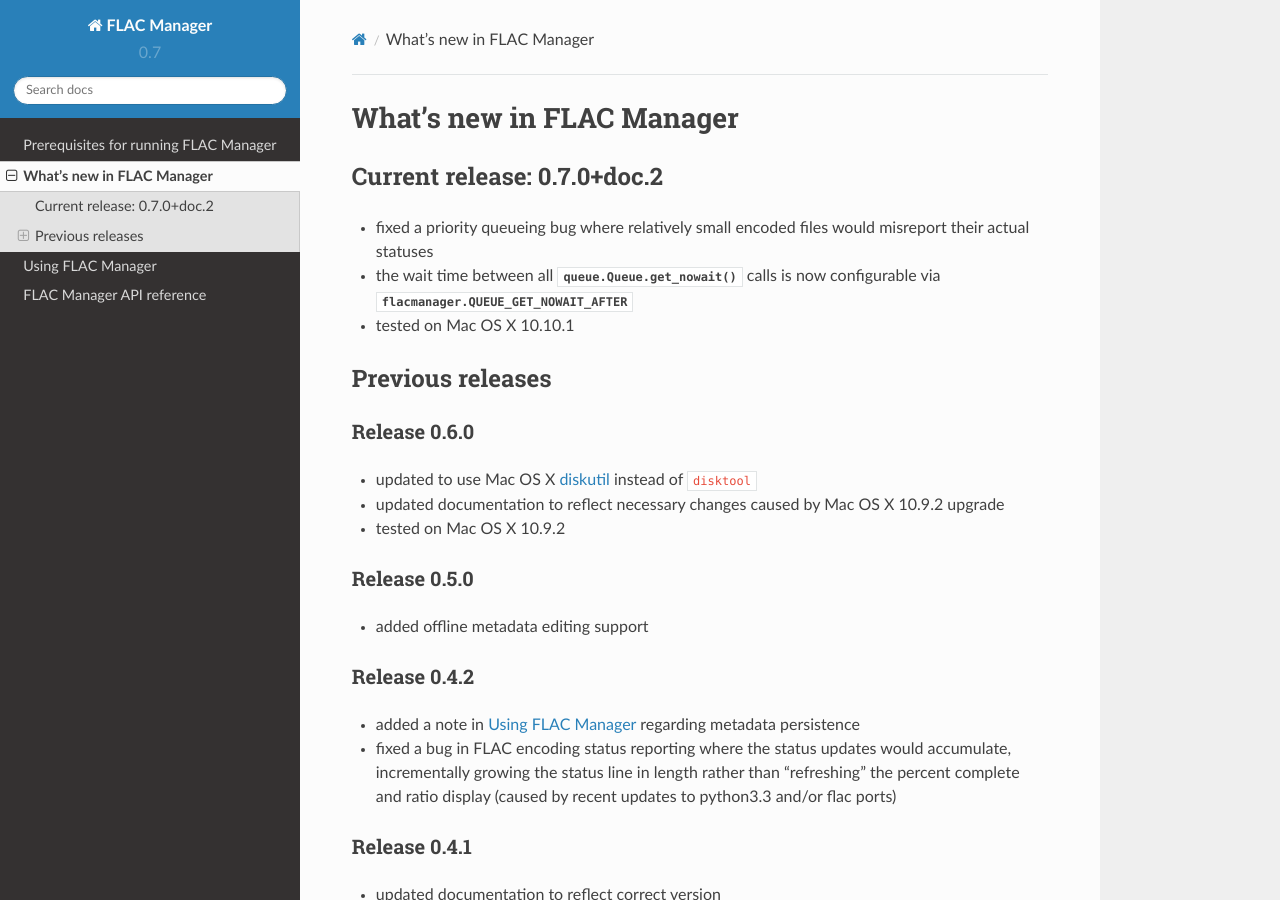
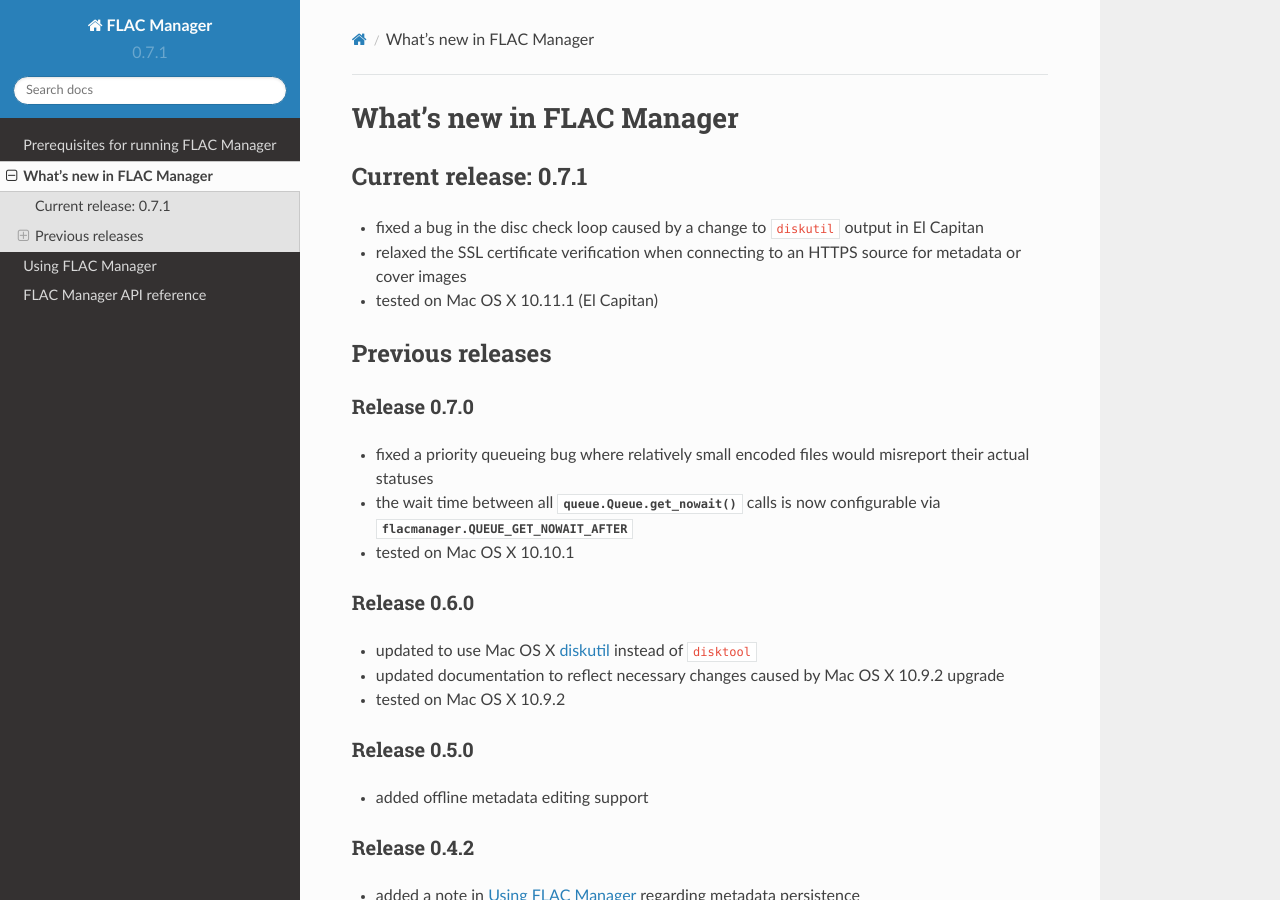
Before and after one commit to mzipay/FLACManager, a Sphinx documentation site: the page built from doc/source/whats-new.rst, in a window 1280 px wide and 900 px high. Built offline with Sphinx 7.4.7 and the Read the Docs theme 2.0.0, drawn with Linux system fonts in a browser that asks for light colours.

Commit message:
updated documentation for release 0.7.1

```diff
--- a/doc/source/conf.py
+++ b/doc/source/conf.py
@@ -14,7 +14,13 @@
 
 import sys, os
 
-import sphinx_rtd_theme
+on_rtd = os.environ.get('READTHEDOCS', None) == 'True'
+if (on_rtd):
+    html_theme = 'default'
+else:
+    import sphinx_rtd_theme
+    html_theme = 'sphinx_rtd_theme'
+    html_theme_path = [sphinx_rtd_theme.get_html_theme_path()]
 
 # If extensions (or modules to document with autodoc) are in another directory,
 # add these directories to sys.path here. If the directory is relative to the
@@ -52,9 +58,9 @@ copyright = '2013 - 2015, Matthew Zipay'
 # built documents.
 #
 # The short X.Y version.
-version = '0.7'
+version = '0.7.1'
 # The full version, including alpha/beta/rc tags.
-release = '0.7.0+doc.2'
+release = '0.7.1'
 
 # The language for content autogenerated by Sphinx. Refer to documentation
 # for a list of supported languages.
@@ -95,7 +101,7 @@ pygments_style = 'sphinx'
 
 # The theme to use for HTML and HTML Help pages.  See the documentation for
 # a list of builtin themes.
-html_theme = "sphinx_rtd_theme"
+#html_theme = "sphinx_rtd_theme"
 
 # Theme options are theme-specific and customize the look and feel of a theme
 # further.  For a list of options available for each theme, see the
@@ -104,7 +110,7 @@ html_theme = "sphinx_rtd_theme"
 #}
 
 # Add any paths that contain custom themes here, relative to this directory.
-html_theme_path = [sphinx_rtd_theme.get_html_theme_path()]
+#html_theme_path = [sphinx_rtd_theme.get_html_theme_path()]
 
 # The name for this set of Sphinx documents.  If None, it defaults to
 # "<project> v<release> documentation".
@@ -248,7 +254,7 @@ texinfo_documents = [
 
 
 # Example configuration for intersphinx: refer to the Python standard library.
-intersphinx_mapping = {'http://docs.python.org/3': None}
+intersphinx_mapping = {'https://docs.python.org/3/': None}
 
 autodoc_member_order = 'bysource'
 autodoc_default_flags = ['show-inheritance', 'members']
--- a/doc/source/whats-new.rst
+++ b/doc/source/whats-new.rst
@@ -4,14 +4,22 @@ What's new in FLAC Manager
 
 Current release: |release|
 ==========================
+* fixed a bug in the disc check loop caused by a change to ``diskutil`` output
+  in El Capitan
+* relaxed the SSL certificate verification when connecting to an HTTPS source
+  for metadata or cover images
+* tested on Mac OS X 10.11.1 (El Capitan)
+
+Previous releases
+=================
+
+Release 0.7.0
+-------------
 * fixed a priority queueing bug where relatively small encoded files would
   misreport their actual statuses
 * the wait time between all :meth:`queue.Queue.get_nowait` calls is now
   configurable via :data:`flacmanager.QUEUE_GET_NOWAIT_AFTER`
 * tested on Mac OS X 10.10.1
-
-Previous releases
-=================
 
 Release 0.6.0
 -------------
```
Also changed, not shown: doc/source/prerequisites.rst (+8 -0 lines).
